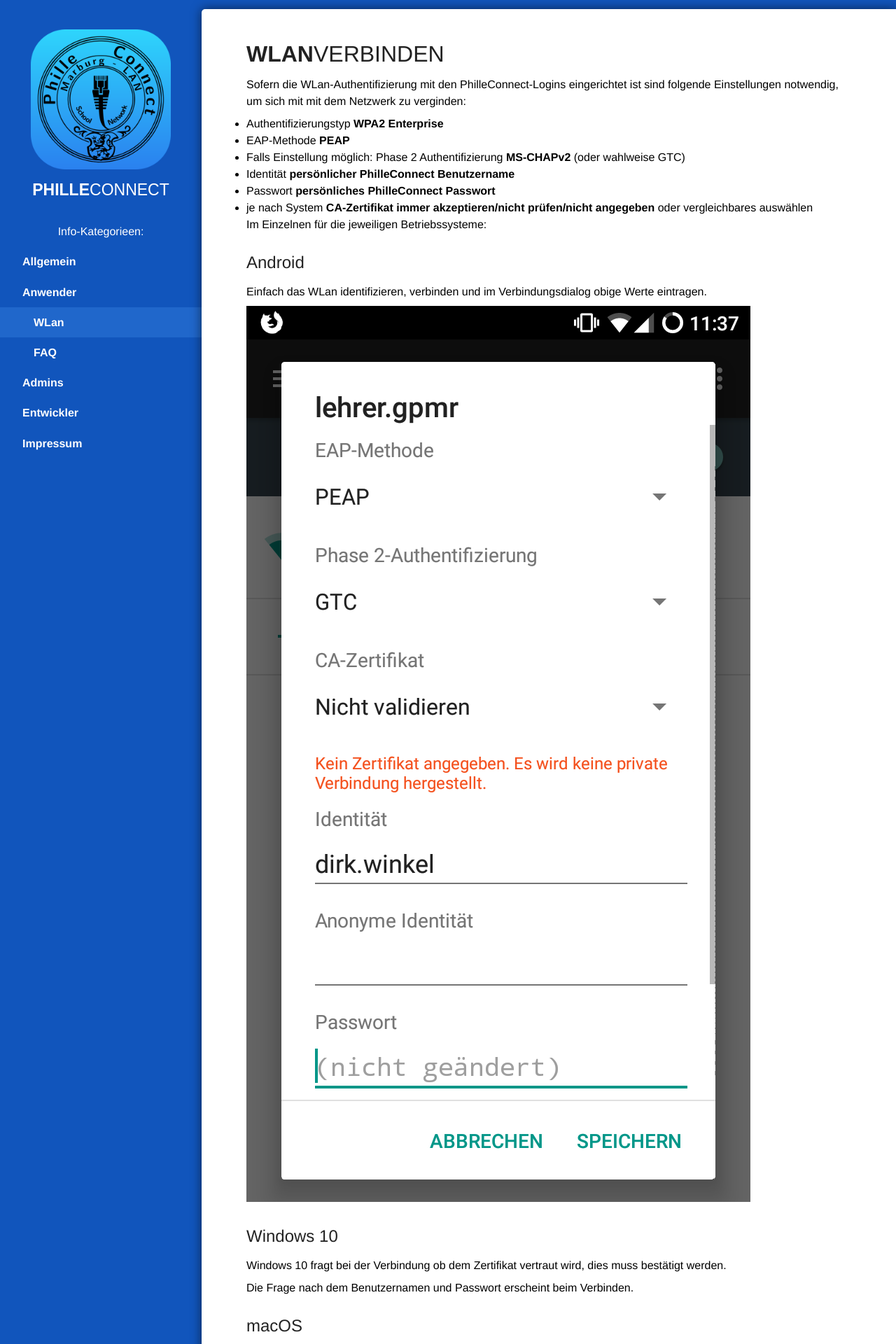
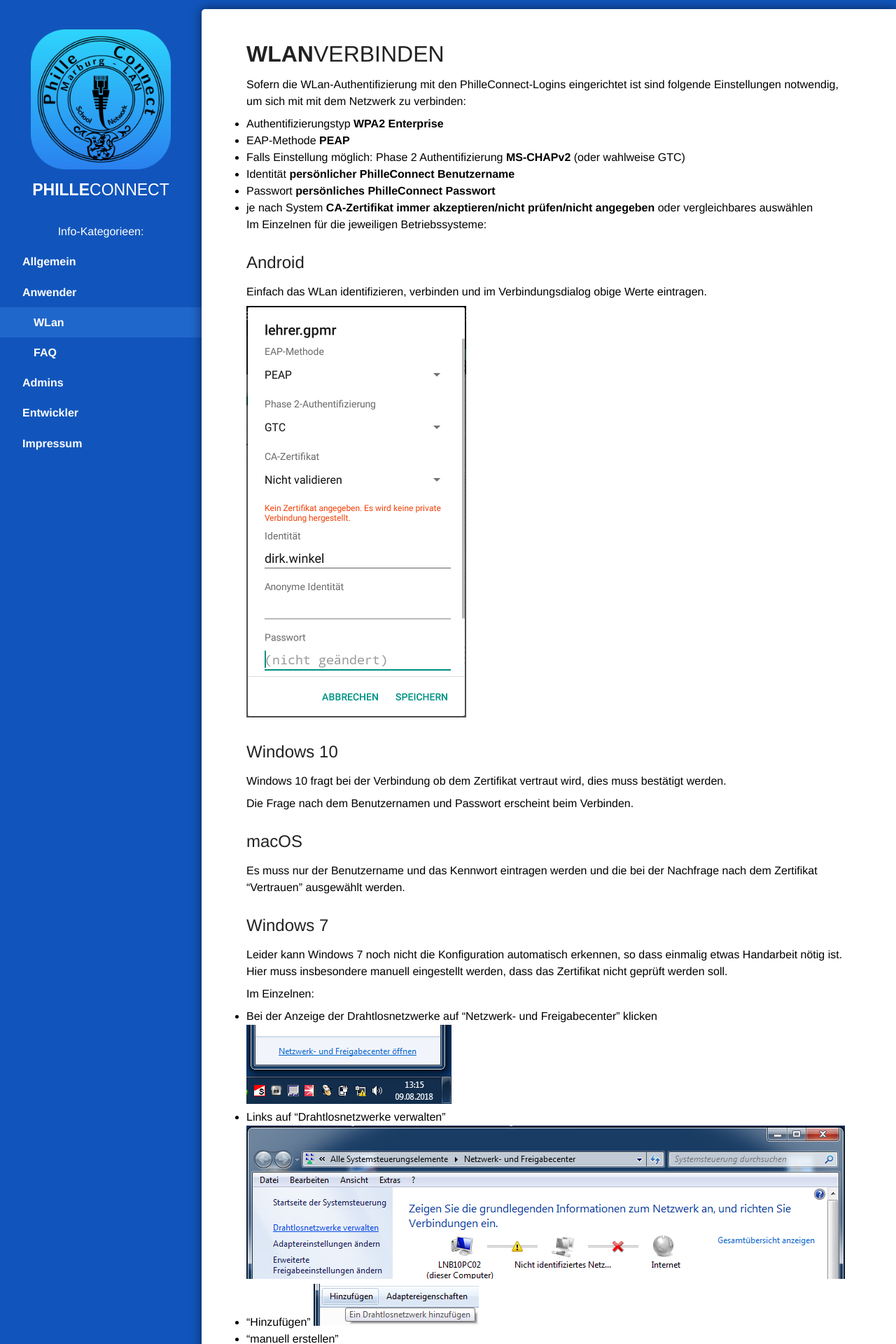
Before and after one commit to philleconnect/philleconnect.github.io, a Jekyll site: the page built from _pages/anwender/05_wlan.md, in a window 1280 px wide. Shown: the top 1920 px of the page at 70% size. Built offline with Jekyll 4.4.1, drawn with Linux system fonts in a browser that asks for light colours; some of the changed text lies outside the part shown.

Commit message:
screenshot-hotwo to connect Win7 to WiFi

```diff
--- a/_pages/anwender/05_wlan.md
+++ b/_pages/anwender/05_wlan.md
@@ -8,7 +8,7 @@
 
 # **WLAN**VERBINDEN
 
-Sofern die WLan-Authentifizierung mit den PhilleConnect-Logins eingerichtet ist sind folgende Einstellungen notwendig, um sich mit mit dem Netzwerk zu verginden:
+Sofern die WLan-Authentifizierung mit den PhilleConnect-Logins eingerichtet ist sind folgende Einstellungen notwendig, um sich mit mit dem Netzwerk zu verbinden:
 
 * Authentifizierungstyp **WPA2 Enterprise**
 * EAP-Methode **PEAP**
@@ -37,21 +37,32 @@
 
 ## Windows 7
 
-Leider kann Windows 7 noch nicht die Konfiguration automatisch erkennen.
-
+Leider kann Windows 7 noch nicht die Konfiguration automatisch erkennen, so dass einmalig etwas Handarbeit nötig ist.
 Hier muss insbesondere manuell eingestellt werden, dass das Zertifikat nicht geprüft werden soll.
 
-Dazu:
+Im Einzelnen:
 
 * Bei der Anzeige der Drahtlosnetzwerke auf "Netzwerk- und Freigabecenter" klicken
+	![WLan mit Android verbinden]({{baseurl}}/assets/images/ScreenWLanWin7_1.png)
 * Links auf "Drahtlosnetzwerke verwalten"
+	![WLan mit Android verbinden]({{baseurl}}/assets/images/ScreenWLanWin7_2.png)
 * "Hinzufügen"
+	![WLan mit Android verbinden]({{baseurl}}/assets/images/ScreenWLanWin7_3.png)
 * "manuell erstellen"
+	![WLan mit Android verbinden]({{baseurl}}/assets/images/ScreenWLanWin7_4.png)
 * Nun den Netzwerknamen (SSID) eintragen, den Sicherheitstyp "WPA2-Enterprise" und den Verschlüsselungstyp "TKIP"
+	![WLan mit Android verbinden]({{baseurl}}/assets/images/ScreenWLanWin7_5.png)
 * "Verbindungseinstellungen andern" anklicken
+	![WLan mit Windows 7 verbinden]({{baseurl}}/assets/images/ScreenWLanWin7_6.png)
 * "Einstellungen" -> "Serverzertifikat überprüfen" deaktivieren
+	![WLan mit Windows 7 verbinden]({{baseurl}}/assets/images/ScreenWLanWin7_7.png)
+	![WLan mit Windows 7 verbinden]({{baseurl}}/assets/images/ScreenWLanWin7_8.png)
 * In dem gleichen Fenster !Authentifizierungsmethode" "Gesichertes Kennwort (EAP-MSCHAP v2)"
 * Nach dem Klick auf "Konfigurieren..." noch das Häkchen in dem Eigenschaftenfenster entfernen
+	![WLan mit Windows 7 verbinden]({{baseurl}}/assets/images/ScreenWLanWin7_9.png)
 * Zu guter Letzt nach dem Klick auf "Erweiterte Einstellungen" den Authentifizierungsmodus auf "Benutzerauthentifizierung" stellen
+	![WLan mit Windows 7 verbinden]({{baseurl}}/assets/images/ScreenWLanWin7_10.png)
+	![WLan mit Windows 7 verbinden]({{baseurl}}/assets/images/ScreenWLanWin7_11.png)
 
 Nun wird beim Verbinden mit dem WLan ein Dialogfenster angezeigt, in dem der Benutzername und das Passwort abgefragt werden.
+	![WLan mit Windows 7 verbinden]({{baseurl}}/assets/images/ScreenWLanWin7_12.png)
```
Also changed, not shown: assets/images/ScreenWLanAndroid.png, assets/images/ScreenWLanWin7_1.png, assets/images/ScreenWLanWin7_10.png (added), assets/images/ScreenWLanWin7_11.png (added), assets/images/ScreenWLanWin7_12.png (added), assets/images/ScreenWLanWin7_2.png, assets/images/ScreenWLanWin7_3.png, assets/images/ScreenWLanWin7_4.png, assets/images/ScreenWLanWin7_5.png (added), assets/images/ScreenWLanWin7_6.png (added), assets/images/ScreenWLanWin7_7.png (added), assets/images/ScreenWLanWin7_8.png (added), assets/images/ScreenWLanWin7_9.png (added).
